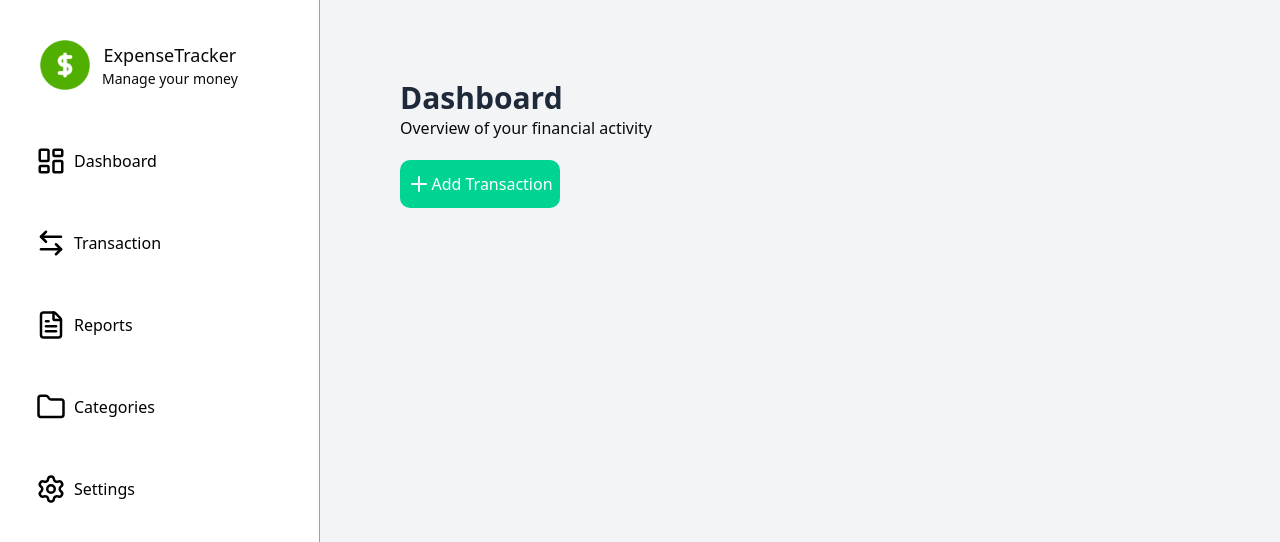
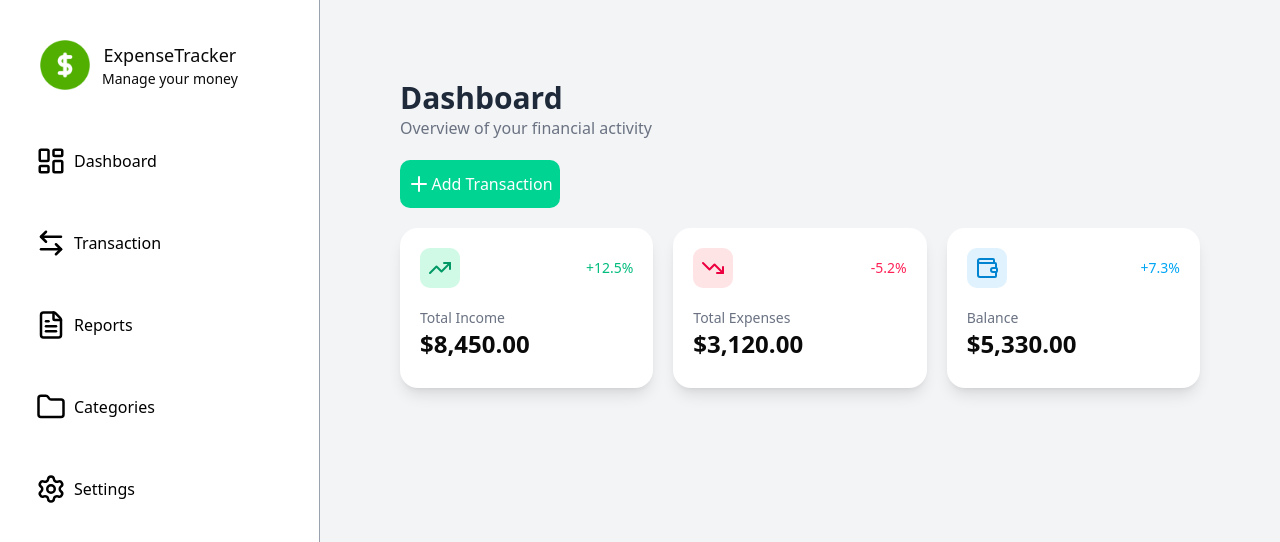
Before and after one commit to zsedrickj/expense_tracker, a Next.js app: page /dashboard in a window 1280 px wide. Shown: the top 542 px of the page. Built offline with nearby package versions, Linux system fonts and the light colour scheme.

Commit message:
"Adding box features in dashboard page"

```diff
--- a/app/dashboard/page.tsx
+++ b/app/dashboard/page.tsx
@@ -2,9 +2,41 @@
 import AddButton from "@/components/ui/addButton";
 import NavBar from "@/components/ui/navbar";
 import React, { useState } from "react";
+import { TrendingUp, TrendingDown, Wallet } from "lucide-react";
 
 const Dashboard = () => {
   const [isClosed, setIsClosed] = useState(true);
+
+  // 👉 example data
+  const stats = [
+    {
+      title: "Total Income",
+      amount: "$8,450.00",
+      percent: "+12.5%",
+      icon: TrendingUp,
+      iconBg: "bg-emerald-100",
+      iconColor: "text-emerald-600",
+      percentColor: "text-emerald-500",
+    },
+    {
+      title: "Total Expenses",
+      amount: "$3,120.00",
+      percent: "-5.2%",
+      icon: TrendingDown,
+      iconBg: "bg-rose-100",
+      iconColor: "text-rose-600",
+      percentColor: "text-rose-500",
+    },
+    {
+      title: "Balance",
+      amount: "$5,330.00",
+      percent: "+7.3%",
+      icon: Wallet,
+      iconBg: "bg-sky-100",
+      iconColor: "text-sky-600",
+      percentColor: "text-sky-500",
+    },
+  ];
 
   return (
     <div className="h-screen w-screen bg-gray-100 lg:flex overflow-y-auto">
@@ -12,13 +44,42 @@ const Dashboard = () => {
       <NavBar isClosed={isClosed} setIsClosed={setIsClosed} />
 
       {/* Main Content */}
-      <div className={`flex-1 p-5 pt-20 transition-all duration-300 lg:px-20`}>
+      <div className="flex-1 p-5 pt-20 transition-all duration-300 lg:px-20">
         <div className="flex flex-col gap-5">
-          <div className="flex flex-col">
+          <div>
             <h1 className="text-3xl font-semibold text-gray-800">Dashboard</h1>
-            <p>Overview of your financial activity</p>
+            <p className="text-gray-500">Overview of your financial activity</p>
           </div>
           <AddButton name="Add Transaction" />
+          {/* Stat Boxes */}
+          <div className="grid grid-cols-1 md:grid-cols-3 gap-5">
+            {stats.map((item, index) => {
+              const Icon = item.icon;
+              return (
+                <div
+                  key={index}
+                  className="flex flex-col h-40 w-full p-5 gap-5 bg-white rounded-2xl shadow-lg"
+                >
+                  <div className="flex justify-between items-center">
+                    <div
+                      className={`w-10 h-10 flex items-center justify-center rounded-lg ${item.iconBg}`}
+                    >
+                      <Icon className={item.iconColor} />
+                    </div>
+                    <p className={`text-sm font-medium ${item.percentColor}`}>
+                      {item.percent}
+                    </p>
+                  </div>
+
+                  <div>
+                    <p className="text-gray-500 text-sm">{item.title}</p>
+                    <h1 className="text-2xl font-semibold">{item.amount}</h1>
+                  </div>
+                </div>
+              );
+            })}
+          </div>
+
         </div>
       </div>
     </div>
```
